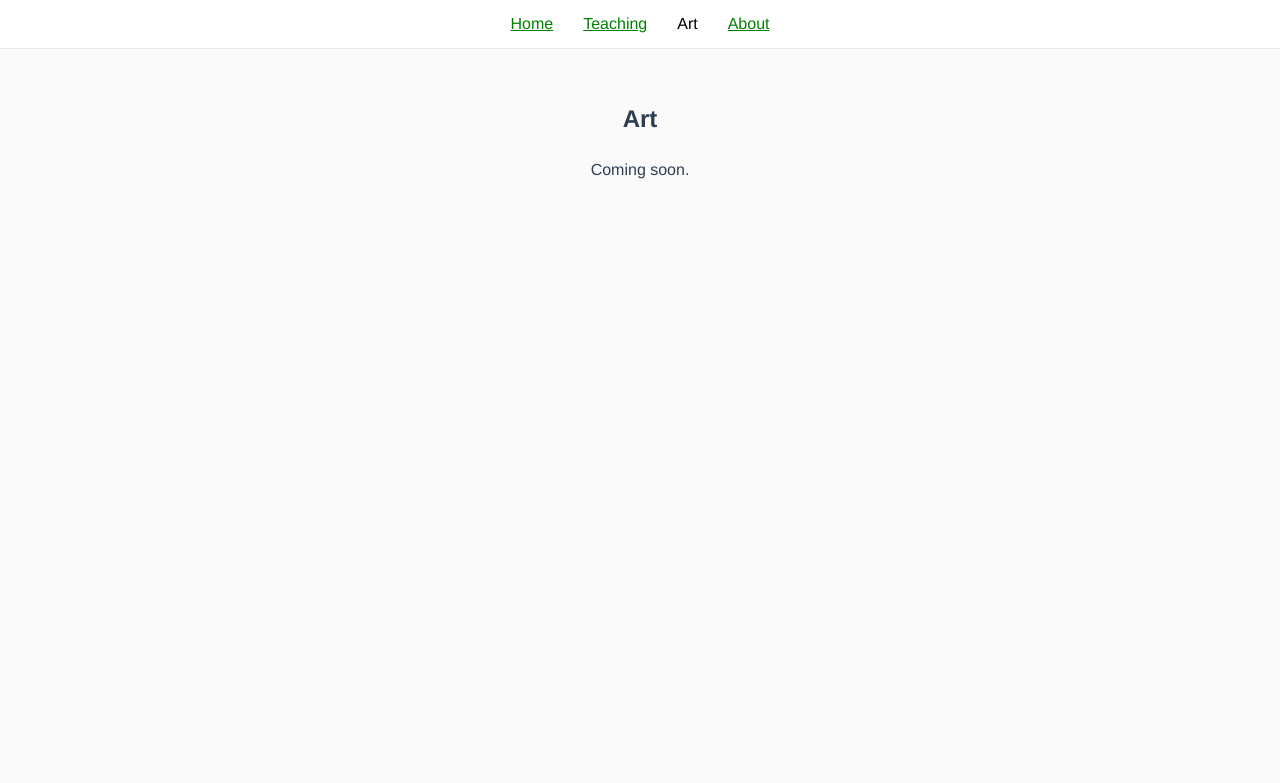
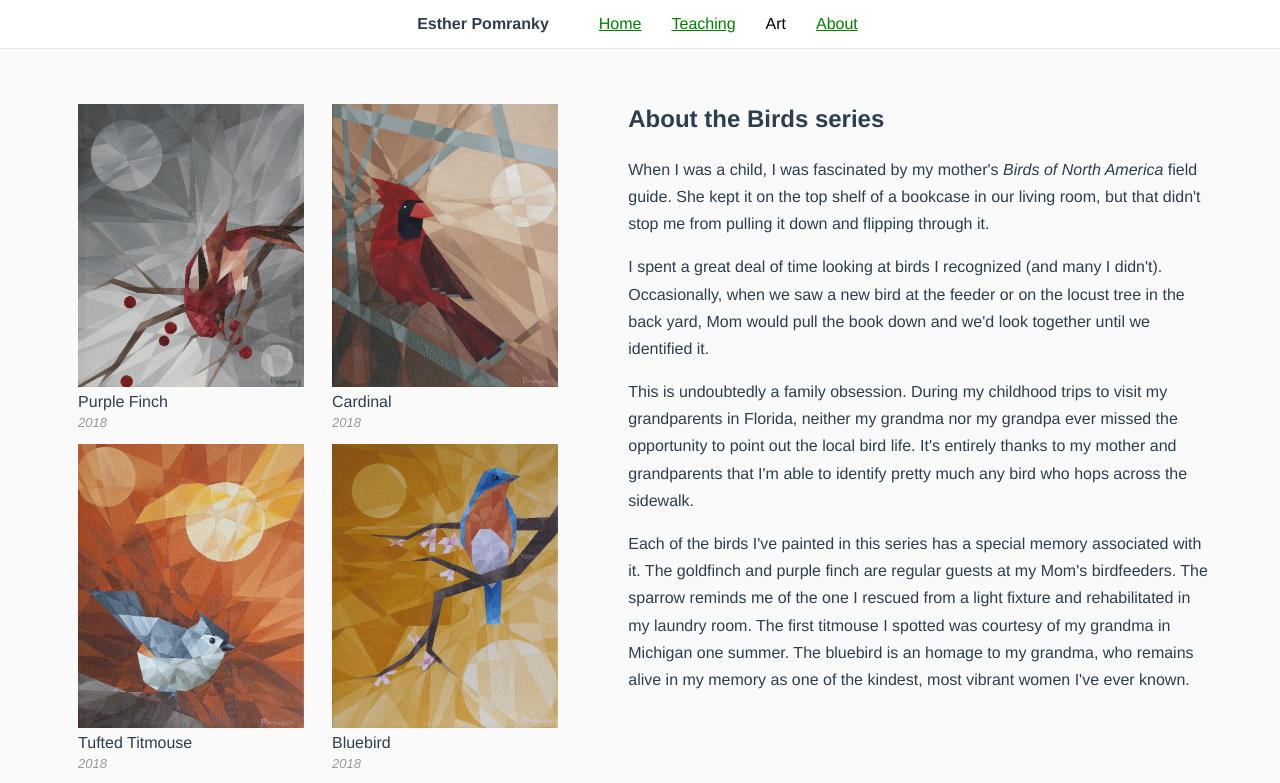
Before and after one commit to mniebling/epom, a Vue app: page /#/art in a window 1280 px wide. Shown: the top 783 px of the page. Built offline with nearby package versions, Linux system fonts and the light colour scheme.

Commit message:
Add content to "Art" page

```diff
--- a/src/components/NavBar.vue
+++ b/src/components/NavBar.vue
@@ -1,5 +1,6 @@
 <template lang="pug">
 div#nav
+  strong.name Esther Pomranky
   router-link.link(to="/") Home
   router-link.link(to="/teaching") Teaching
   router-link.link(to="/art") Art
@@ -18,10 +19,15 @@ export default {
 #nav {
   background-color: white;
   border-bottom: 1px solid #e9e9e9;
+  align-items: center;
   display: flex;
   justify-content: center;
   padding: 15px 0;
   width: 100%;
+}
+
+.name {
+  padding: 0 35px 0 10px;
 }
 
 .link,
--- a/src/views/Art.vue
+++ b/src/views/Art.vue
@@ -1,7 +1,57 @@
 <template lang="pug">
 div#art
-  h2.title Art
-  p Coming soon.
+  div.paintings
+    div.painting
+      img(src="../assets/purple-finch.jpg")
+      div.label Purple Finch
+      div.date 2018
+    div.painting
+      img(src="../assets/cardinal.jpg")
+      div.label Cardinal
+      div.date 2018
+    div.painting
+      img(src="../assets/titmouse.jpg")
+      div.label Tufted Titmouse
+      div.date 2018
+    div.painting
+      img(src="../assets/bluebird.jpg")
+      div.label Bluebird
+      div.date 2018
+    div.painting
+      img(src="../assets/goldfinch.jpg")
+      div.label Goldfinch
+      div.date 2018
+    div.painting
+      img(src="../assets/sparrow.jpg")
+      div.label Sparrow
+      div.date 2018
+
+  div.words
+    h2.title About the Birds series
+    p
+    | When I was a child, I was fascinated by my mother's <em>Birds of North
+    | America</em> field guide. She kept it on the top shelf of a bookcase in
+    | our living room, but that didn't stop me from pulling it down and flipping
+    | through it.
+    p
+    | I spent a great deal of time looking at birds I recognized (and many I didn't).
+    | Occasionally, when we saw a new bird at the feeder or on the locust tree
+    | in the back yard, Mom would pull the book down and we'd look together until
+    | we identified it.
+    p
+    | This is undoubtedly a family obsession. During my childhood trips to visit
+    | my grandparents in Florida, neither my grandma nor my grandpa ever missed
+    | the opportunity to point out the local bird life. It's entirely thanks to
+    | my mother and grandparents that I'm able to identify pretty much any bird
+    | who hops across the sidewalk.
+    p
+    | Each of the birds I've painted in this series has a special memory
+    | associated with it. The goldfinch and purple finch are regular guests at
+    | my Mom's birdfeeders. The sparrow reminds me of the one I rescued from a
+    | light fixture and rehabilitated in my laundry room. The first titmouse I
+    | spotted was courtesy of my grandma in Michigan one summer. The bluebird is
+    | an homage to my grandma, who remains alive in my memory as one of the
+    | kindest, most vibrant women I've ever known.
 </template>
 
 
@@ -22,8 +72,73 @@ export default {
   padding-top: 50px;
   max-width: 500px;
   margin: 0 auto;
+}
 
-  /* TODO: Remove when there's more content. */
-  text-align: center;
+.paintings {
+  display: flex;
+  flex-wrap: wrap;
+  justify-content: center;
+}
+
+.painting {
+  display: flex;
+  flex-direction: column;
+  margin: 5px 5px;
+  width: 48%;
+}
+
+.painting > img {
+  max-width: 100%;
+  max-height: 100%;
+}
+
+.label {
+  display: flex;
+  line-height: 1.25;
+  margin: 5px 0 0 0;
+}
+
+.date {
+  color: #999;
+  font-size: 13px;
+  font-style: italic;
+}
+
+.words {
+  margin: 25px 0;
+}
+
+@media (max-width: 500px) {
+  .words {
+    padding: 0 25px;
+  }
+}
+
+@media (min-width: 900px) {
+  #art {
+    display: flex;
+    justify-content: center;
+    max-width: 90%;
+  }
+
+  .paintings {
+    justify-content: flex-start;
+    margin-bottom: 25px;
+    width: 50%;
+  }
+
+  .painting {
+    margin: 5px 2.5%;
+    width: 40%;
+  }
+
+  .words {
+    margin-top: 0;
+    width: 600px;
+  }
+
+  .title {
+    text-align: left;
+  }
 }
 </style>
```
